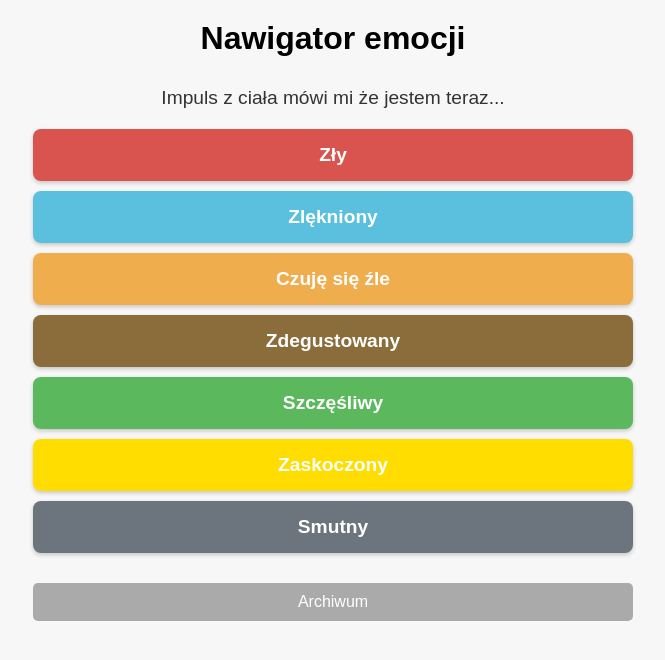
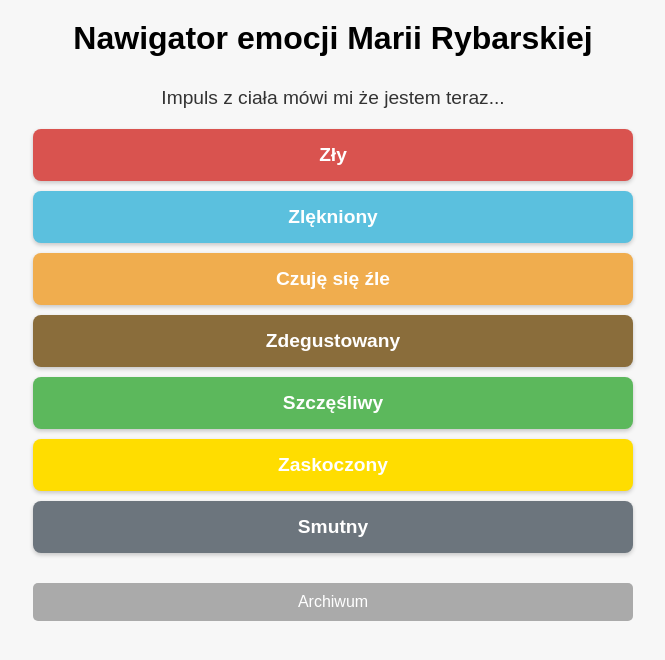
Before and after one commit to MariaRybarska/nawigator-emocji-rybarskiej, a plain HTML site: page index.html in a window 1280 px wide. Shown: the whole page, without its empty margins (307-972 px from the left). Drawn offline with Linux system fonts and the light colour scheme.

Commit message:
Update index.html

```diff
--- a/index.html
+++ b/index.html
@@ -268,7 +268,7 @@
 <body>
   <!-- Ekran Główny -->
   <div id="mainScreen">
-    <h1>Nawigator emocji</h1>
+    <h1>Nawigator emocji Marii Rybarskiej</h1>
     <p id="mainSubheader">Impuls z ciała mówi mi że jestem teraz...</p>
     <div id="mainMenu">
       <!-- Zmienione etykiety głównych emocji -->
```
